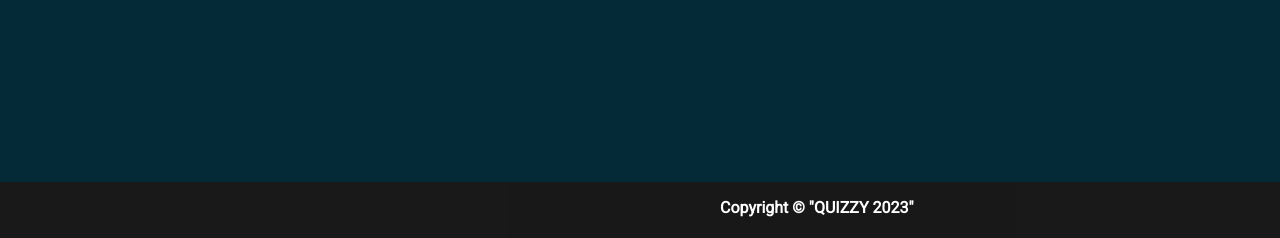
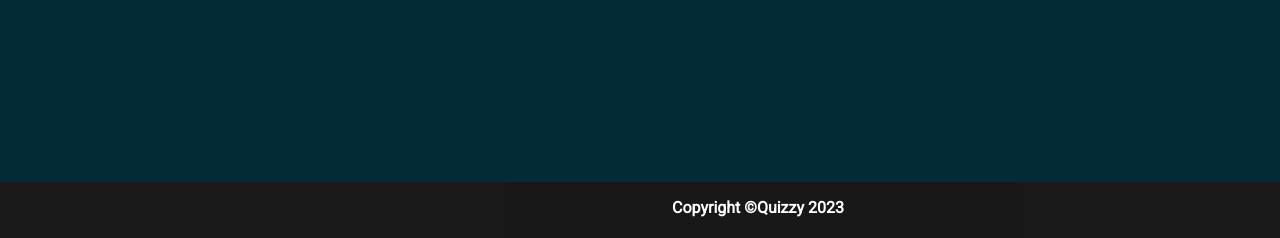
Before and after one commit to manju1807/Quiz-Management-system, a PHP site: page /homestaff.php in a window 1280 px wide. Shown: the part 618-856 px from the top of the page. Run offline with PHP 8.4, Linux system fonts and the light colour scheme; the visitor is signed in with stand-in values (Sample User, id 1); data comes from the database, SQL or seed files in the repository; data that the repository does not hold is empty.

Commit message:
major update

```diff
--- a/addq.php
+++ b/addq.php
@@ -341,7 +341,7 @@ require_once 'sql.php';
     </div>
     <footer class="footer" style= "background: black; opacity: 0.9;  font-size: 1rem; height: 4rem;display:flex;margin-top:11rem;">
         <div class="footer_copyright" style=" text-align: center;position:absolute; margin-left:45rem; color:white;" >
-             <p style="padding-top: 0.5rem;">Copyright &copy; "QUIZZY 2023" </p>
+             <p style="padding-top: 0.5rem;">Copyright &copy;Quizzy 2023</p>
         </div>
     </footer>
 </body>
--- a/addqs.php
+++ b/addqs.php
@@ -350,7 +350,7 @@ require_once 'sql.php';
     </div>
     <footer class="footer" style= "background: black; opacity: 0.9;  font-size: 1rem; height: 3.5rem;display:flex;">
         <div class="footer_copyright" style=" text-align: center;position:absolute; margin-left:45rem; color:white;" >
-             <p style="padding-top: 0.01rem;">Copyright &copy; "QUIZZY 2023" </p>
+             <p style="padding-top: 0.01rem;">Copyright &copy;Quizzy 2023</p>
         </div>
     </footer>
 </body>
--- a/homestaff.php
+++ b/homestaff.php
@@ -407,8 +407,8 @@ require_once 'sql.php';
         </section>
     </div>
     <footer class="footer" style= "background: black; opacity: 0.9;  font-size: 1rem; height: 3.5rem;display:flex;">
-        <div class="footer_copyright" style=" text-align: center;position:absolute; margin-left:45rem; color:white;" >
-             <p style="padding-top: 0.01rem;">Copyright &copy; "QUIZZY 2023" </p>
+        <div class="footer_copyright" style=" text-align: center;position:absolute; margin-left:42rem; color:white;" >
+             <p style="padding-top: 0.01rem;">Copyright &copy;Quizzy 2023</p>
         </div>
     </footer>
 </body>
--- a/homestud.php
+++ b/homestud.php
@@ -281,8 +281,8 @@ require_once 'sql.php';
         </section>
     </div>
     <footer class="footer" style= "background: black; opacity: 0.9;  font-size: 1rem; height: 3.5rem;display:flex;">
-        <div class="footer_copyright" style=" text-align: center;position:absolute; margin-left:45rem; color:white;" >
-             <p style="padding-top: 0.01rem;">Copyright &copy; "QUIZZY 2023" </p>
+        <div class="footer_copyright" style=" text-align: center;position:absolute; margin-left:42rem; color:white;" >
+             <p style="padding-top: 0.01rem;">Copyright &copy;Quizzy 2023</p>
         </div>
     </footer>
 </body>
--- a/index.php
+++ b/index.php
@@ -131,7 +131,7 @@
     </div>
     <footer class="footer" style= "background: black; opacity: 0.9;  font-size: 1rem; height: 3.5rem;display:flex;">
         <div class="footer_copyright" style=" text-align: center;position:absolute; margin-left:45rem; color:white;" >
-             <p style="padding-top: 0.01rem;">Copyright &copy; "QUIZZY 2023" </p>
+             <p style="padding-top: 0.01rem;">Copyright &copy;Quizzy 2023</p>
         </div>
     </footer>
 </body>
--- a/signup.php
+++ b/signup.php
@@ -243,7 +243,7 @@ require 'sql.php';
     </div>
     <footer class="footer" style= "background: black; opacity: 0.9;  font-size: 1rem; height: 3.5rem;display:flex;">
         <div class="footer_copyright" style=" text-align: center;position:absolute; margin-left:45rem; color:white;" >
-             <p style="padding-top: 0.01rem;">Copyright &copy; "QUIZZY 2023" </p>
+             <p style="padding-top: 0.01rem;">Copyright &copy;Quizzy 2023</p>
         </div>
     </footer>
 </body>
--- a/takeq.php
+++ b/takeq.php
@@ -201,7 +201,7 @@ require_once 'sql.php';
             }
         }
         ?>
-        <section style="margin-top: 4vw;width:80vw;margin-left:10vw;margin-right:10vw">
+        <section style="margin-top: 4vw;width:80vw;margin-left:10vw;margin-right:10vw;font-size:1.2rem;">
         <?php
         if(isset($_GET["qid"])){
         $qid=$_GET["qid"];
@@ -291,7 +291,7 @@ require_once 'sql.php';
     </div>
     <footer class="footer" style= "background: black; opacity: 0.9;  font-size: 1rem; height: 3.5rem;display:flex;">
         <div class="footer_copyright" style=" text-align: center;position:absolute; margin-left:45rem; color:white;" >
-             <p style="padding-top: 0.01rem;">Copyright &copy; "QUIZZY 2023" </p>
+             <p style="padding-top: 0.01rem;">Copyright &copy;Quizzy 2023</p>
         </div>
     </footer>
 </body>
```
Also changed, not shown: viewq.php (+4 -4 lines).
